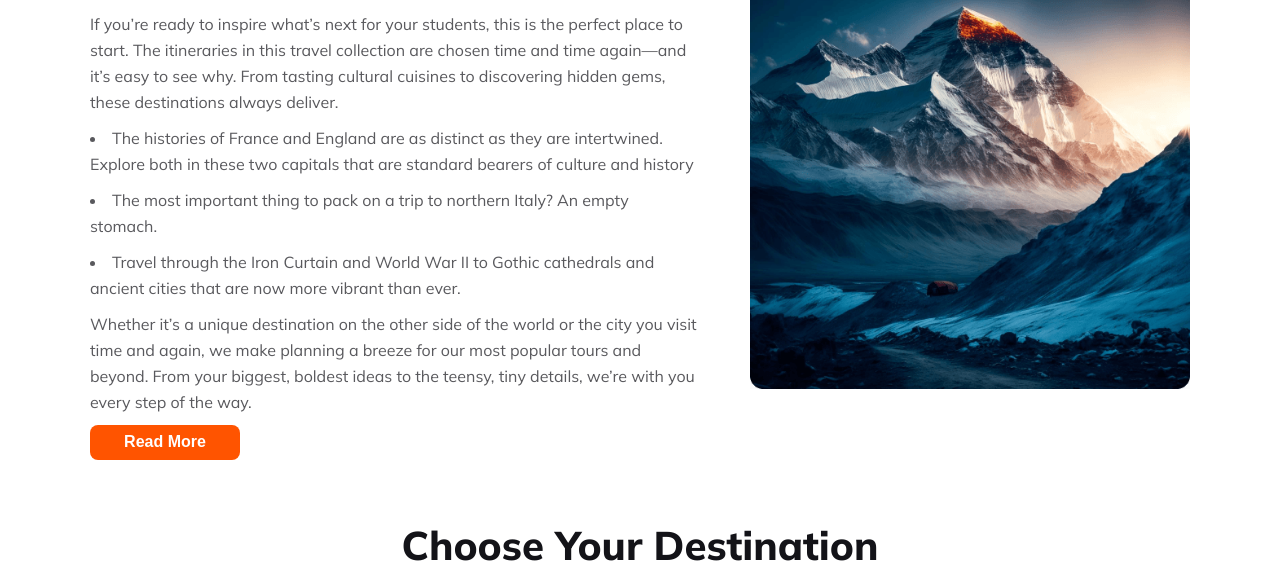
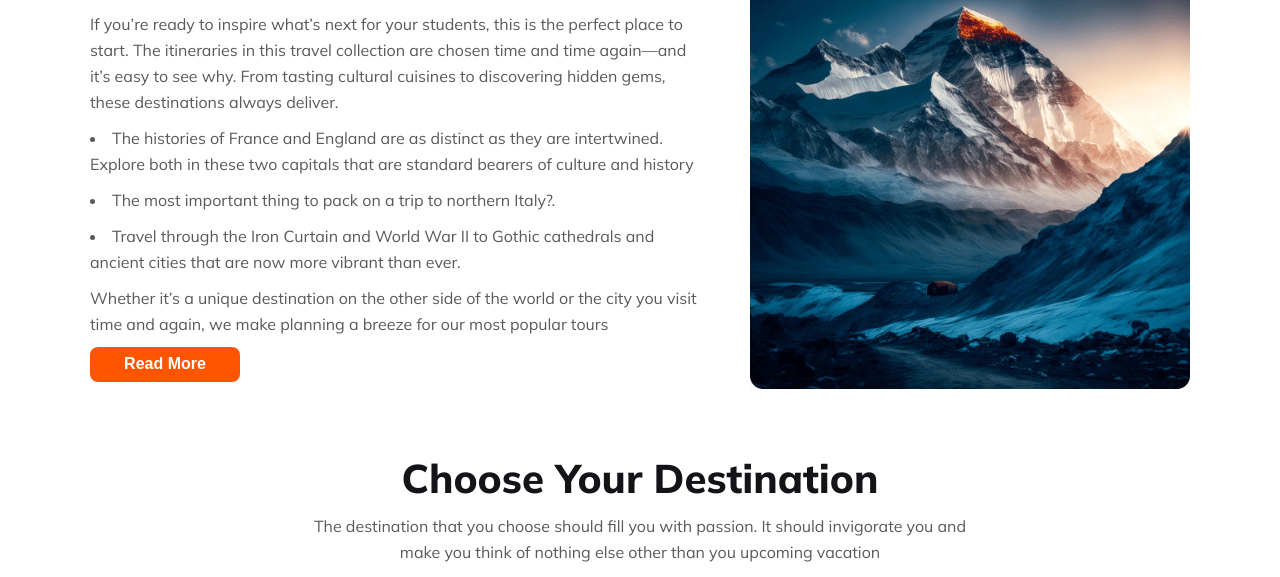
Before and after one commit to Shamimul143/B9A2-Take-A-Trip, a plain HTML site: page index.html in a window 1280 px wide. Shown: the part 669-1246 px from the top of the page. Drawn offline with Linux system fonts and the light colour scheme.

Commit message:
text update

```diff
--- a/index.html
+++ b/index.html
@@ -59,11 +59,11 @@
                 <p class="common-description">If you’re ready to inspire what’s next for your students, this is the perfect place to start. The itineraries in this travel collection are chosen time and time again—and it’s easy to see why. From tasting cultural cuisines to discovering hidden gems, these destinations always deliver.</p>
                 <li class="common-description">The histories of France and England are as distinct as they are intertwined. Explore both in these two capitals that are standard bearers of culture and history</li>
 
-                <li class="common-description">The most important thing to pack on a trip to northern Italy? An empty stomach.</li>
+                <li class="common-description">The most important thing to pack on a trip to northern Italy?.</li>
 
                 <li class="common-description">Travel through the Iron Curtain and World War II to Gothic cathedrals and ancient cities that are now more vibrant than ever.</li>
 
-                <p class="common-description">Whether it’s a unique destination on the other side of the world or the city you visit time and again, we make planning a breeze for our most popular tours and beyond. From your biggest, boldest ideas to the teensy, tiny details, we’re with you every step of the way.</p>
+                <p class="common-description">Whether it’s a unique destination on the other side of the world or the city you visit time and again, we make planning a breeze for our most popular tours </p>
                 <button class="common-btn">Read More</button>
             </div>
             <div>
```
